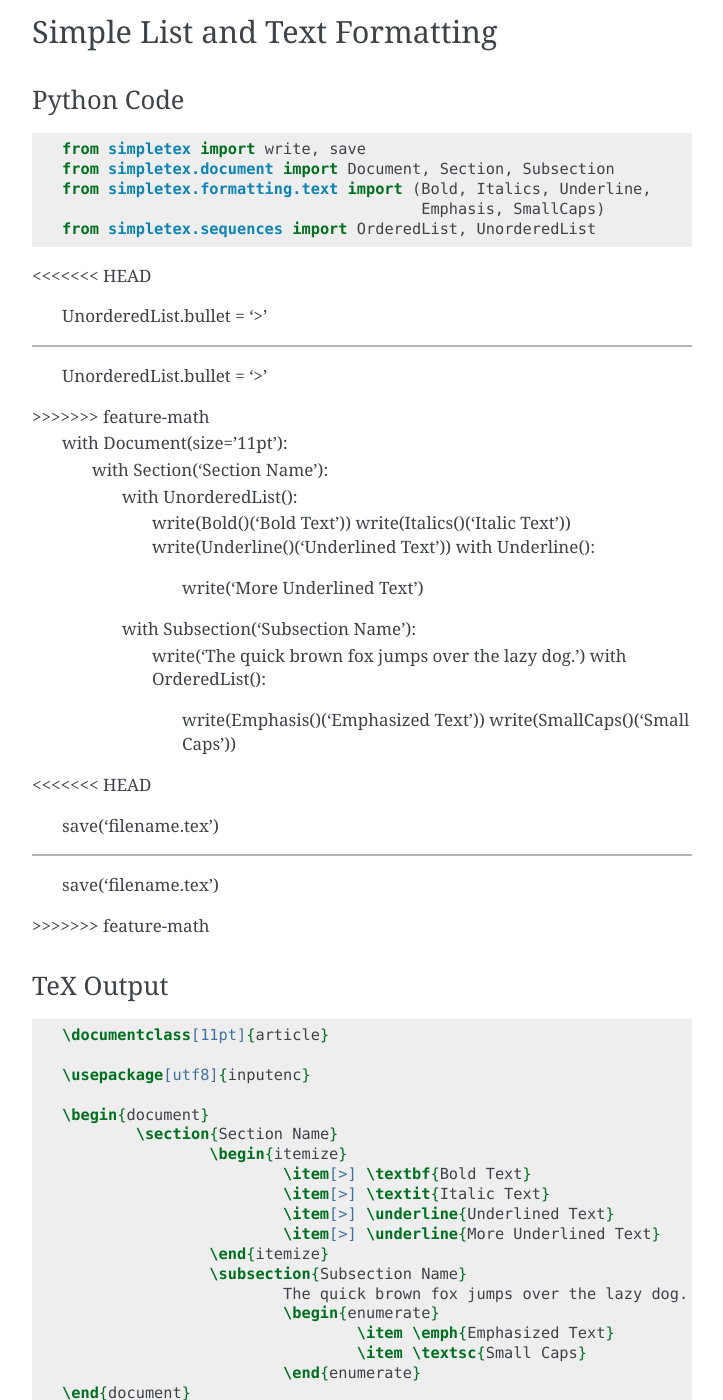
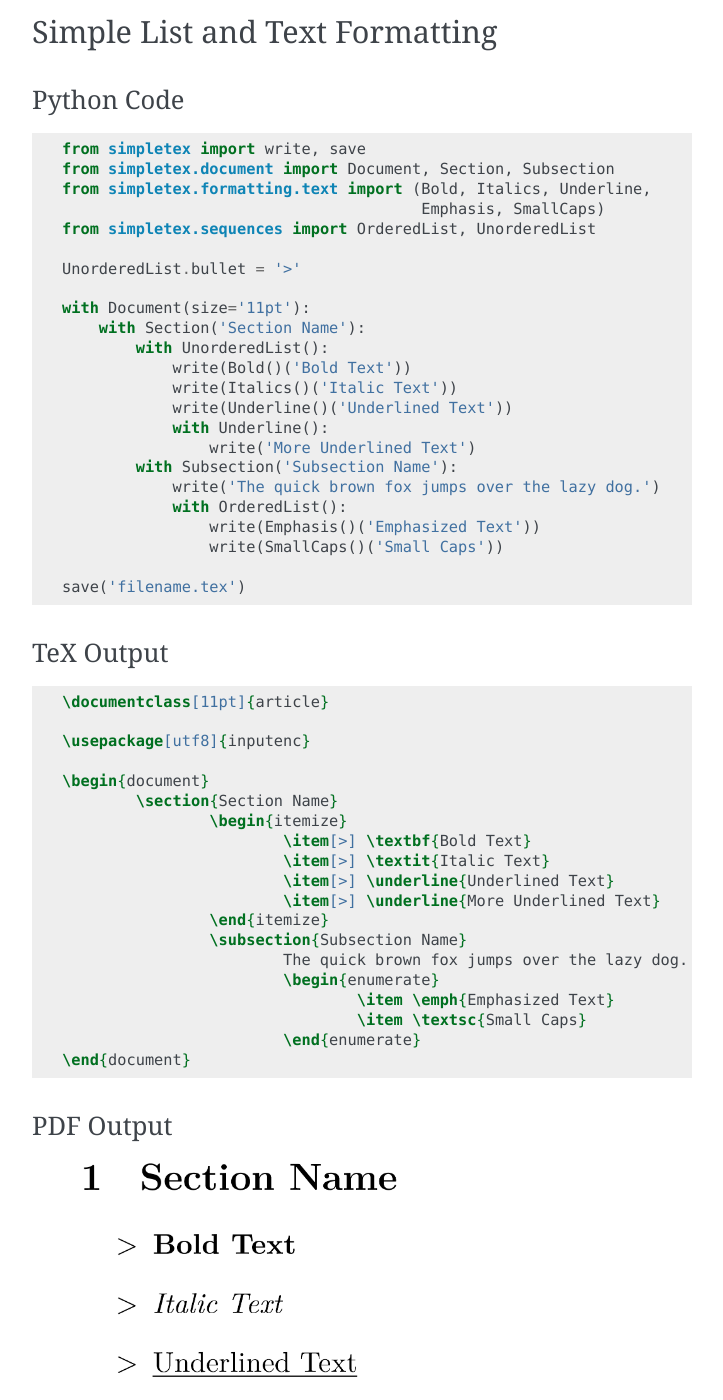
Before and after one commit to wgxli/simpletex, a Sphinx documentation site: the page built from docs/source/examples.rst, in a window 1280 px wide and 1400 px high, scrolled down 1146 px. Shown: the whole window, without its empty margins (388-1111 px from the left). Built offline with Sphinx 7.4.7, drawn with Linux system fonts in a browser that asks for light colours; pages that are not in the unit, such as notebooks, are missing from menus.

Commit message:
Fixed docs

```diff
--- a/docs/source/examples.rst
+++ b/docs/source/examples.rst
@@ -48,15 +48,9 @@ Python Code
     from simpletex.formatting.text import (Bold, Italics, Underline,
                                            Emphasis, SmallCaps)
     from simpletex.sequences import OrderedList, UnorderedList
-<<<<<<< HEAD
 
     UnorderedList.bullet = '>'
 
-=======
-
-    UnorderedList.bullet = '>'
-
->>>>>>> feature-math
     with Document(size='11pt'):
         with Section('Section Name'):
             with UnorderedList():
@@ -70,14 +64,8 @@ Python Code
                 with OrderedList():
                     write(Emphasis()('Emphasized Text'))
                     write(SmallCaps()('Small Caps'))
-<<<<<<< HEAD
 
     save('filename.tex')
-
-=======
-
-    save('filename.tex')
->>>>>>> feature-math
 
 
 TeX Output
```
